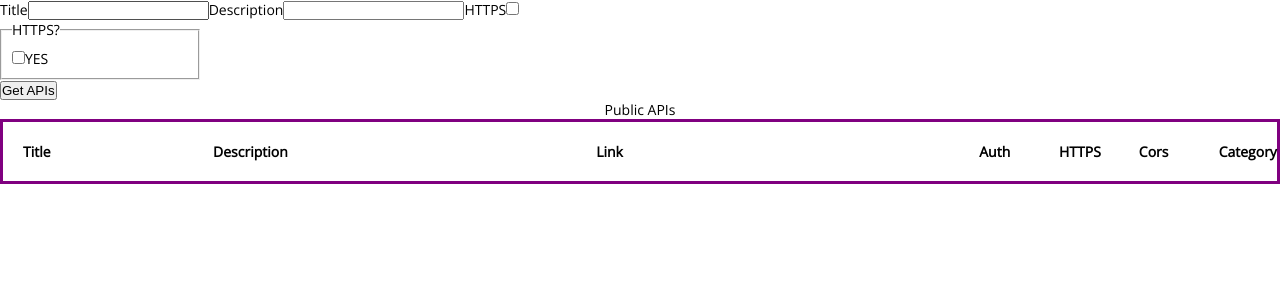
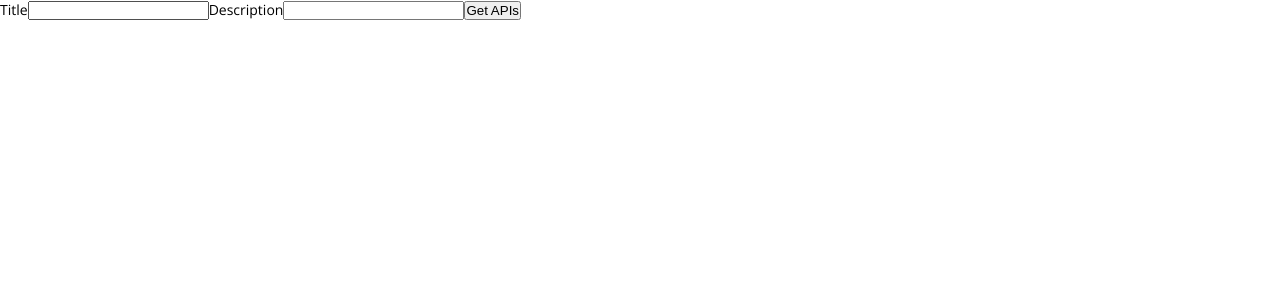
Before and after one commit to xaisoft/apidiscovery, a React (Create React App) app: page / in a window 1280 px wide. Shown: the top 300 px of the page. Built offline with nearby package versions, Linux system fonts and the light colour scheme.

Commit message:
add formik and create component for form

```diff
--- a/package.json
+++ b/package.json
@@ -6,6 +6,7 @@
     "@testing-library/jest-dom": "^4.2.4",
     "@testing-library/react": "^9.3.2",
     "@testing-library/user-event": "^7.1.2",
+    "formik": "^2.1.1",
     "react": "^16.12.0",
     "react-dom": "^16.12.0",
     "react-icons": "^3.8.0",
--- a/src/App.js
+++ b/src/App.js
@@ -2,6 +2,7 @@ import React,{useState} from 'react';
 
 import './App.css';
 import ApiTable from './components/ApiTable';
+import ApiFormSearch from './components/ApiFormSearch';
 
 function App() {
 
@@ -11,12 +12,12 @@ function App() {
   const [https,setHttps] = useState(false);
   const [url,setUrl] = useState('https://api.publicapis.org/entries');
   const [yesHttps,setYesHttps] = useState(false)
-  const handleSubmit = async e => {
-    e.preventDefault();
+  const handleSubmit = async (values) => {
+
     const queryParams = {
-      https:yesHttps,
-      title:title,
-      description:description
+
+      title:values.title,
+      description:values.description
     }
 
     const urlSearchParams =new URLSearchParams(queryParams);
@@ -31,19 +32,9 @@ function App() {
   }
   return (
     <div className="App">
-      <form onSubmit={handleSubmit}>
-        <label htmlFor="title">Title</label><input id="title" type="text" name="title" value={title} onChange={e => setTitle(e.target.value)}/>
-        <label htmlFor="description">Description</label><input id="description" type="text" name="description" value={description} onChange={e => setDescription(e.target.value)}/>
-        <label htmlFor="https">HTTPS</label><input id="https" type="checkbox" value={https}
-        onChange={e=> setHttps(!https)}></input>
-        <fieldset>
-        <legend>HTTPS?</legend>
-        <input type="checkbox" name="yesHttps" value={yesHttps} onChange={()=>setYesHttps(!yesHttps)}/>YES<br/>
-    </fieldset>
-        <button type="submit">Get APIs</button>
-      </form>
+      <ApiFormSearch title={title} handleSubmit={handleSubmit} description={description}/>
 
-      <ApiTable entries={entries}/>
+    {entries.length > 0 &&  <ApiTable entries={entries}/> }
     </div>
   );
 }
--- /dev/null
+++ b/src/components/ApiFormSearch.js
@@ -0,0 +1,29 @@
+import React from 'react'
+import {useFormik} from 'formik'
+const ApiFormSearch = ({handleSubmit,title,description,https,yesHttps}) => {
+
+    const formik = useFormik({initialValues:{title:'',description:''},onSubmit: values => {
+
+        alert(JSON.stringify(values, null, 2));
+        handleSubmit(values);
+      },});
+
+
+    return (
+        <form onSubmit={formik.handleSubmit}>
+        <label htmlFor="title">Title</label><input id="title" type="text" name="title" value={title}  onChange={formik.handleChange}
+        value={formik.values.title}/>
+        <label htmlFor="description">Description</label><input id="description" type="text" name="description" value={description}  onChange={formik.handleChange}
+        value={formik.values.description}/>
+        {/* <label htmlFor="https">HTTPS</label><input id="https" type="checkbox" value={https}
+        onChange={e=> setHttps(!https)}></input>
+        <fieldset>
+        <legend>HTTPS?</legend>
+        <input type="checkbox" name="yesHttps" value={yesHttps} onChange={()=>setYesHttps(!yesHttps)}/>YES<br/>
+    </fieldset>     */}
+        <button type="submit">Get APIs</button>
+      </form>
+    )
+}
+
+export default ApiFormSearch;
--- a/src/components/ApiTable.js
+++ b/src/components/ApiTable.js
@@ -28,8 +28,8 @@ const ApiTable = ({entries}) => {
           <tbody>
           {
 
-      entries.length > 0 && entries.map(entry=>
-        <ApiTableRow entry={entry}/>
+      entries.map(entry=>
+        <ApiTableRow key={entry.Link} entry={entry}/>
       )
     }
           </tbody>
--- a/src/components/ApiTableRow.js
+++ b/src/components/ApiTableRow.js
@@ -1,7 +1,7 @@
 import React from "react";
 import { FaCheck } from 'react-icons/fa';
 const ApiTableRow = ({entry}) => {
-    return <tr key={entry.Link}>
+    return <tr>
     <td>{entry.API}</td>
     <td>{entry.Description}</td>
     <td><a target="_blank" href={entry.Link}>Go to API website</a></td>
```
Also changed, not shown: 1 other file (tests, documents, lock files or other folders).
